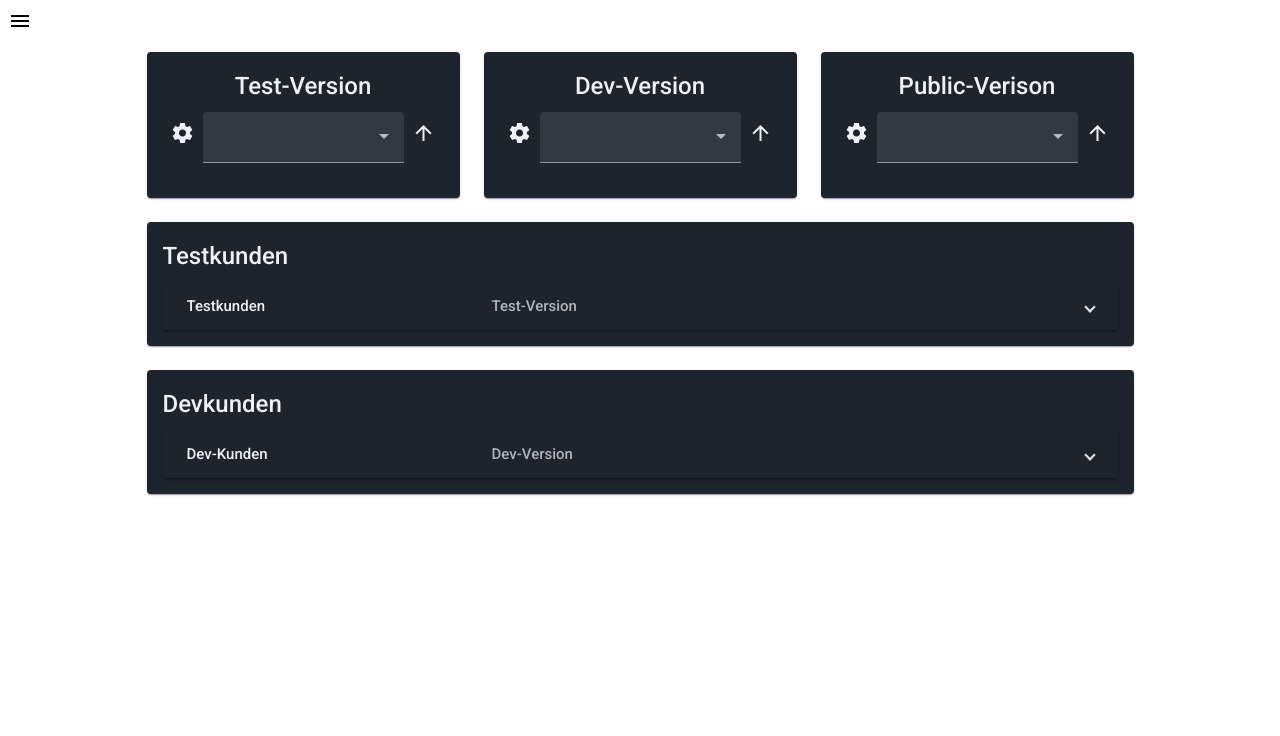
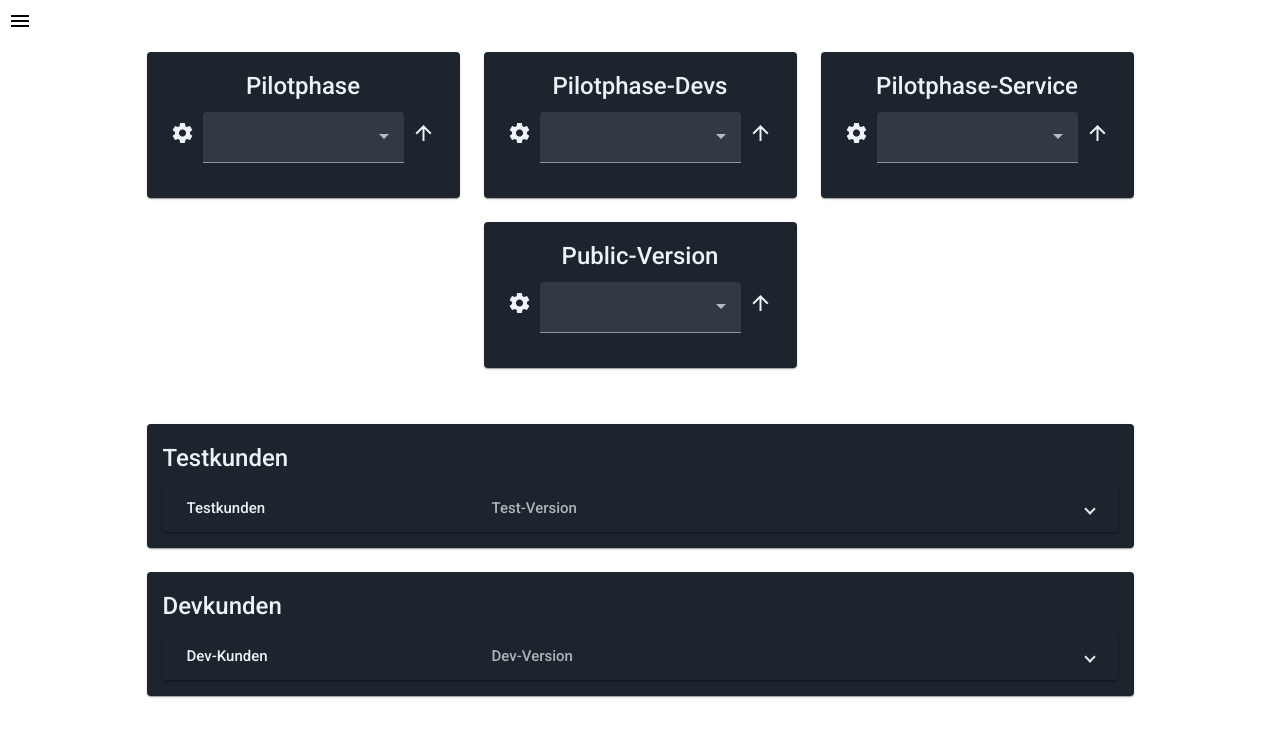
Before and after one commit to HereIsNils/PHPTool, an Angular app in the folder PHP-Tool/: page / in a window 1280 px wide. Shown: the top 736 px of the page. Built offline with nearby package versions, Linux system fonts and the light colour scheme.

Commit message:
ref: push before refactoring

```diff
--- a/PHP-Tool/src/app/feature/php-tool/php-tool.component.html
+++ b/PHP-Tool/src/app/feature/php-tool/php-tool.component.html
@@ -10,7 +10,7 @@
   </div>
 
   <ng-container>
-    <app-update-management-view class="self-center items-center"></app-update-management-view>
+    <app-update-management-view class="self-center items-center mb-8"></app-update-management-view>
   </ng-container>
 
   <ng-container>
--- a/PHP-Tool/src/app/feature/php-tool/update-management-view/update-management-view.component.html
+++ b/PHP-Tool/src/app/feature/php-tool/update-management-view/update-management-view.component.html
@@ -2,10 +2,10 @@
 
   <div class="container">
   <mat-card class="card-hover">
-    <mat-card-title class="text-center">Test-Version</mat-card-title>
+    <mat-card-title class="text-center">Pilotphase</mat-card-title>
     <mat-card-content>
       <div class="flex flex-row place-content-center">
-        <button mat-icon-button (click)="openSettingsDialog('test')">
+        <button mat-icon-button (click)="openSettingsDialog('pilot')">
           <mat-icon>settings</mat-icon>
         </button>
 
@@ -21,10 +21,10 @@
   </mat-card>
 
   <mat-card class="card-hover">
-    <mat-card-title class="text-center">Dev-Version</mat-card-title>
+    <mat-card-title class="text-center">Pilotphase-Devs</mat-card-title>
     <mat-card-content>
       <div class="flex flex-row place-content-center">
-        <button mat-icon-button (click)="openSettingsDialog('dev')">
+        <button mat-icon-button (click)="openSettingsDialog('devs')">
           <mat-icon>settings</mat-icon>
         </button>
 
@@ -40,7 +40,26 @@
   </mat-card>
 
   <mat-card class="card-hover">
-    <mat-card-title class="text-center">Public-Verison</mat-card-title>
+    <mat-card-title class="text-center">Pilotphase-Service</mat-card-title>
+    <mat-card-content>
+      <div class="flex flex-row place-content-center">
+        <button mat-icon-button (click)="openSettingsDialog('service')">
+          <mat-icon>settings</mat-icon>
+        </button>
+
+        <mat-form-field appearance="fill">
+          <mat-select></mat-select>
+        </mat-form-field>
+
+        <button mat-icon-button (click)="selectFile()">
+          <mat-icon>arrow_upward</mat-icon>
+        </button>
+      </div>
+    </mat-card-content>
+  </mat-card>
+
+  <mat-card class="card-hover">
+    <mat-card-title class="text-center">Public-Version</mat-card-title>
     <mat-card-content>
       <div class="flex flex-row place-content-center">
         <button mat-icon-button (click)="openSettingsDialog('public')">
```
